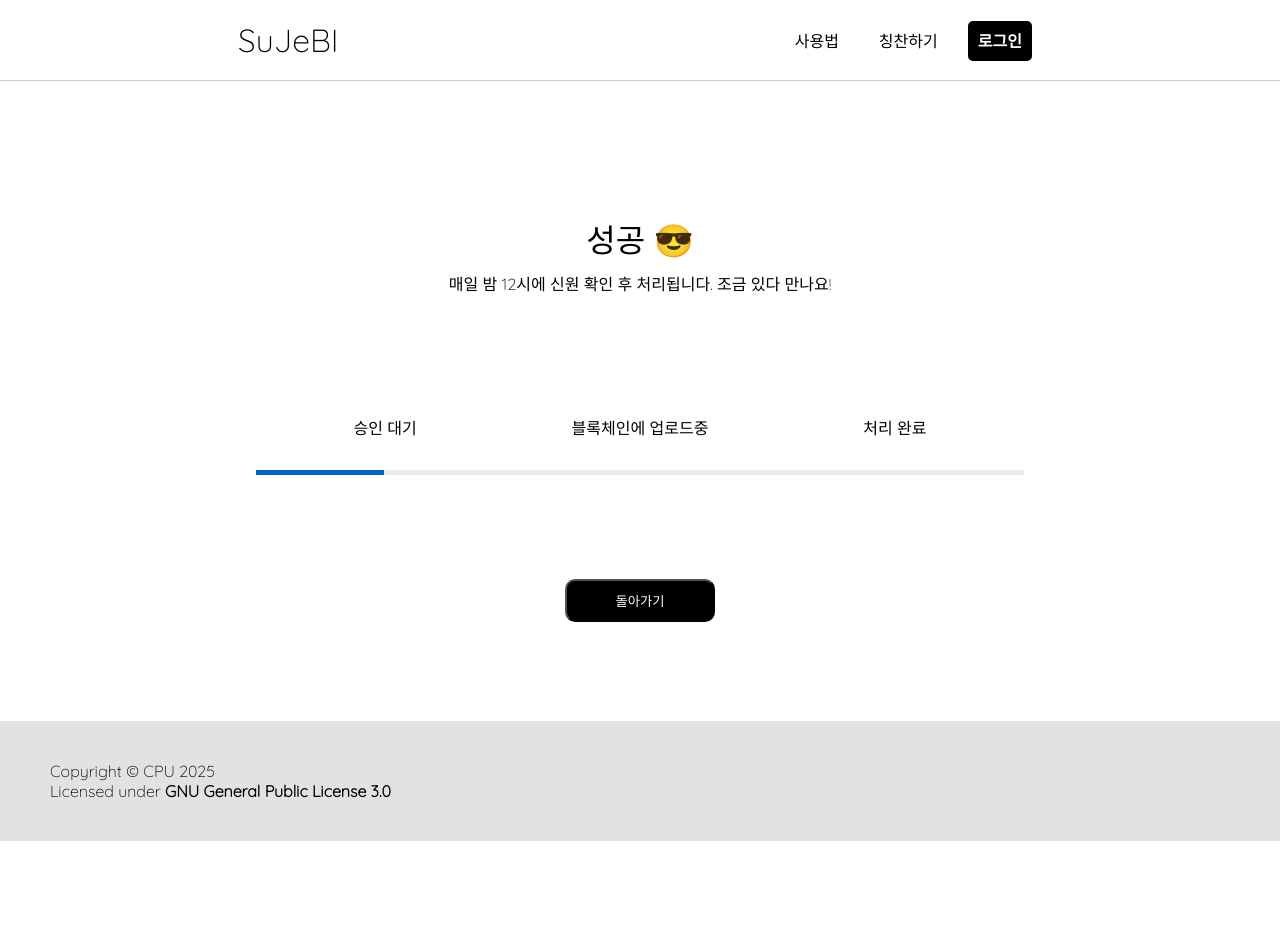
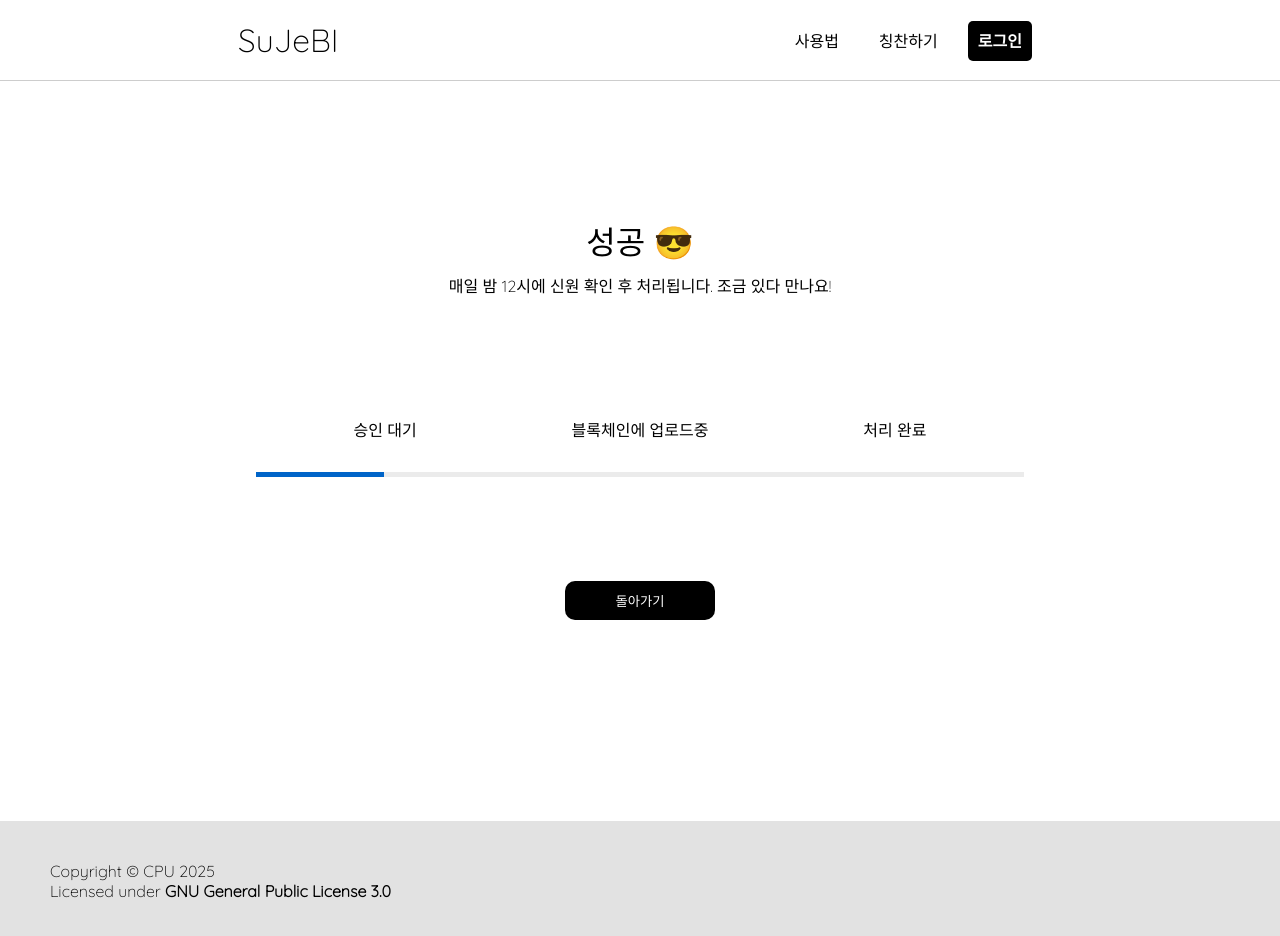
Before and after one commit to sjsh-sujebi/wapt-frontend, a React (Create React App) app: page /processing in a window 1280 px wide. Shown: the top 936 px of the page. Before the commit the page ends 841 px from the top, so only its background shows below. Built offline with nearby package versions, Linux system fonts and the light colour scheme.

Commit message:
fix ugly buttons and add padding above footer

```diff
--- a/src/styles/BottomFooter.css
+++ b/src/styles/BottomFooter.css
@@ -7,6 +7,7 @@ footer {
     display: flex;
     justify-content: center;
     flex-direction: column;
+    margin-top: 100px;
 }
 
 footer > p > a {
--- a/src/styles/Processing.css
+++ b/src/styles/Processing.css
@@ -16,6 +16,7 @@
     width: 150px;
     margin-top: 100px;
     padding: 10px;
+    border: none;
     border-radius: 10px;
     background-color: black;
     color: white;
```
